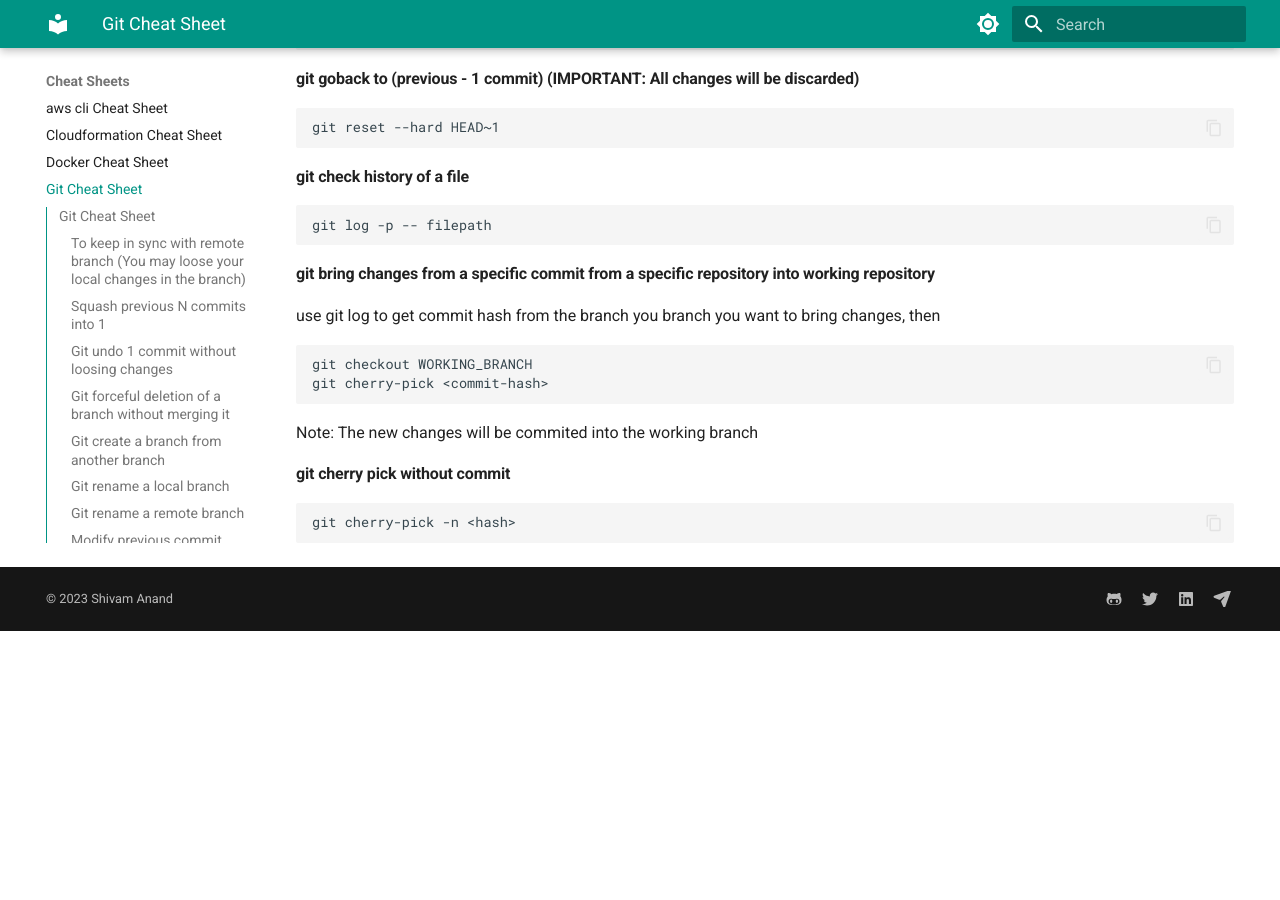
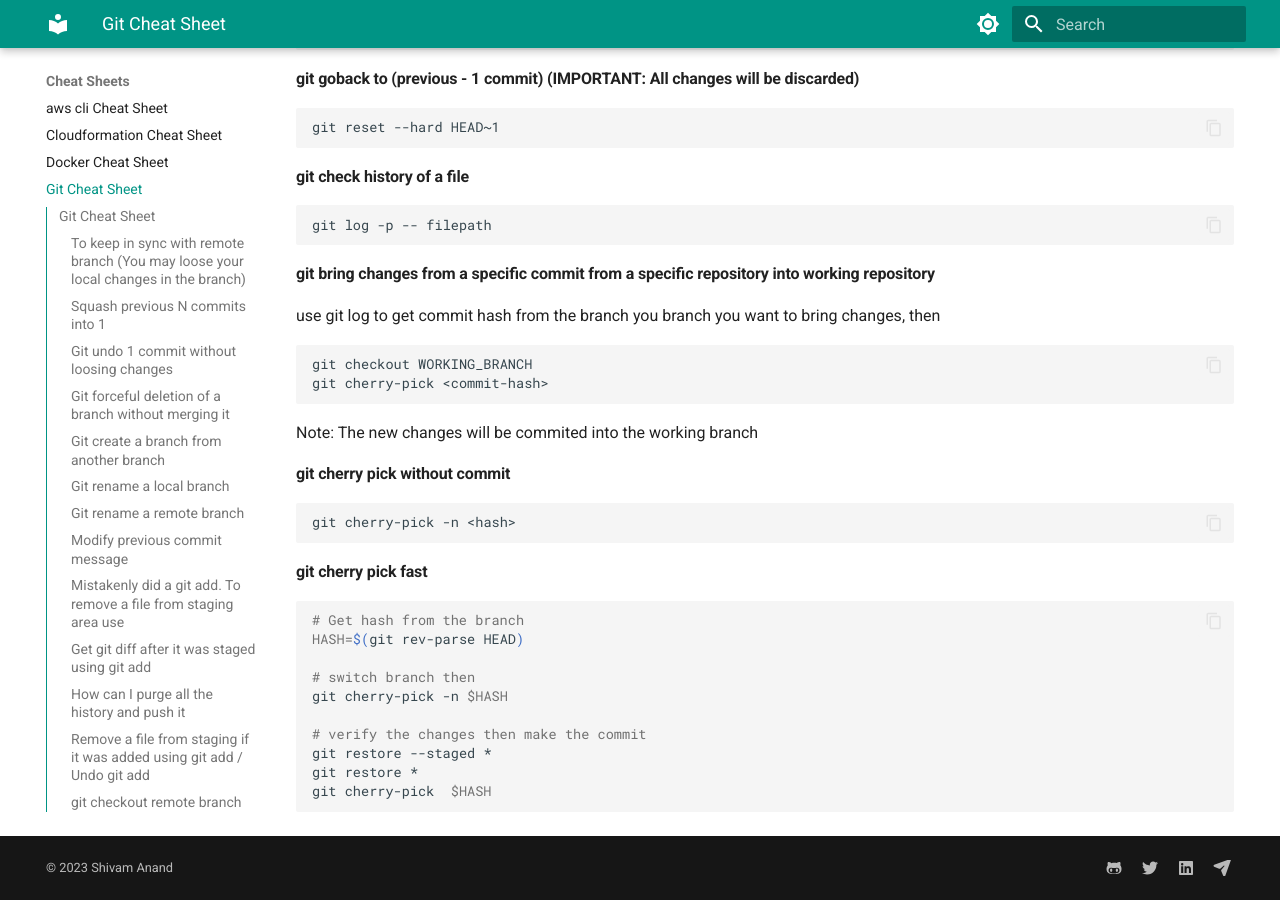
Before and after one commit to anandshivam44/Documentation, an MkDocs documentation site: the page built from docs/CheatSheets/GitCheatSheet.md, in a window 1280 px wide and 900 px high, scrolled down 2857 px. Built offline with MkDocs 1.6.1 and Material for MkDocs 9.7.7, drawn with Linux system fonts in a browser that asks for light colours; before the commit the page ends 3488 px from its top, so only the background shows below that.

Commit message:
Update GitCheatSheet.md
Update GitCheatSheet.md

````diff
--- a/docs/CheatSheets/GitCheatSheet.md
+++ b/docs/CheatSheets/GitCheatSheet.md
@@ -129,3 +129,16 @@ Note: The new changes will be commited into the working branch
 ```bash
 git cherry-pick -n <hash>
 ```
+#### git cherry pick fast
+```bash
+# Get hash from the branch
+HASH=$(git rev-parse HEAD)
+
+# switch branch then
+git cherry-pick -n $HASH
+
+# verify the changes then make the commit
+git restore --staged *
+git restore *
+git cherry-pick  $HASH
+```
````
